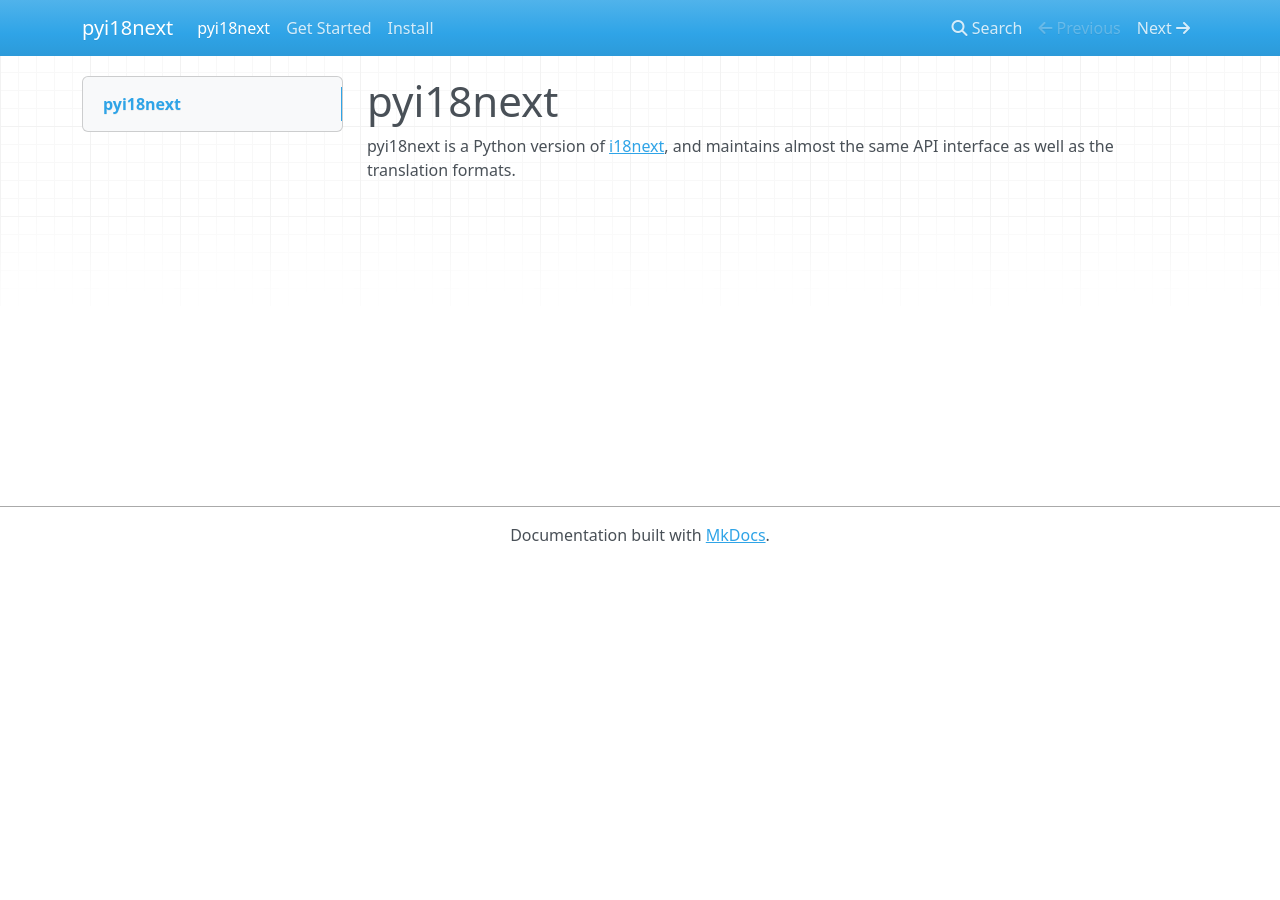
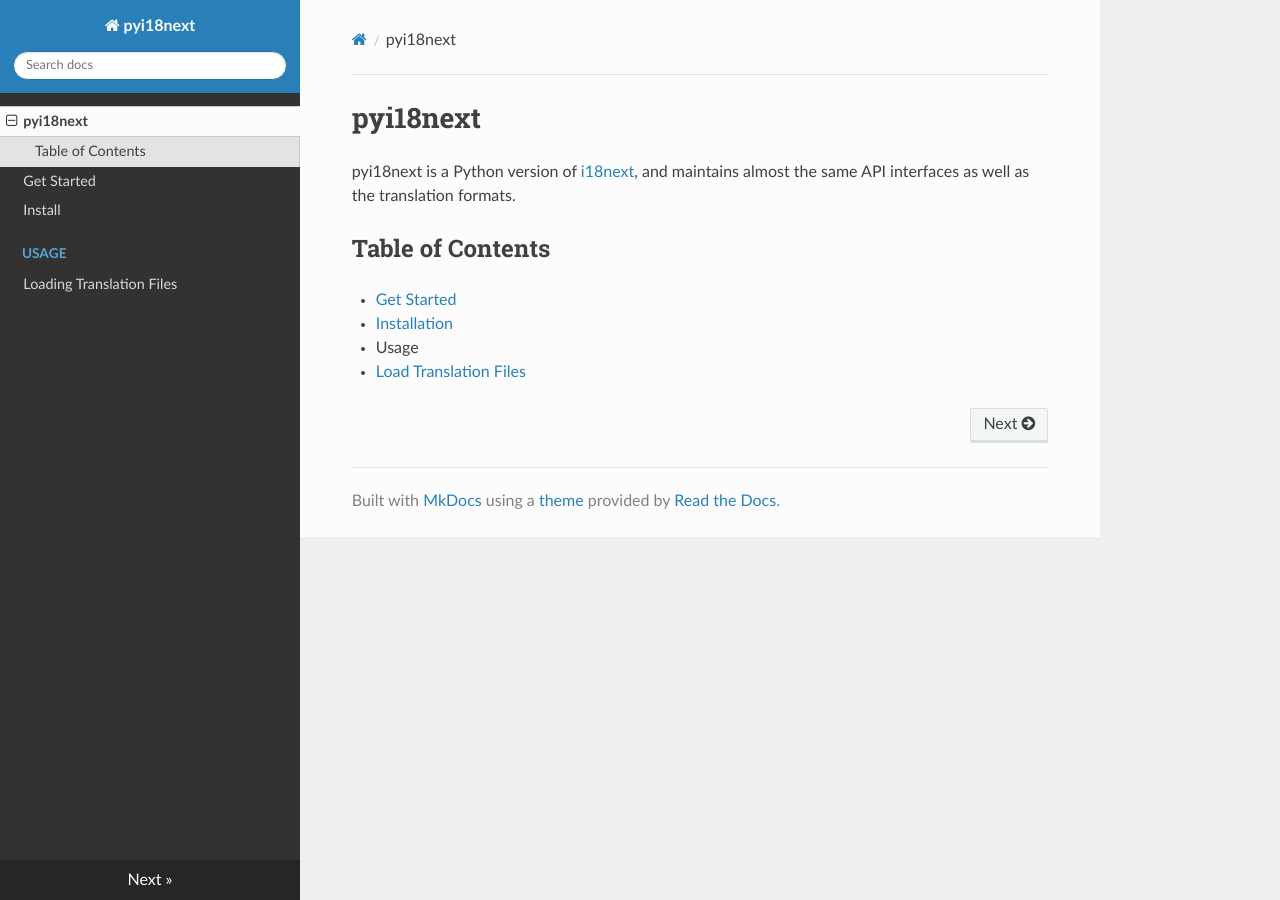
Before and after one commit to gzttech/pyi18next, an MkDocs documentation site: the page built from docs/index.md, in a window 1280 px wide. Built offline with MkDocs 1.6.1, drawn with Linux system fonts in a browser that asks for light colours; nearby versions of some CDN libraries.

Commit message:
update docs

```diff
--- a/docs/index.md
+++ b/docs/index.md
@@ -1,3 +1,10 @@
 # pyi18next
 
-pyi18next is a Python version of [i18next](https://github.com/i18next/i18next), and maintains almost the same API interface as well as the translation formats.
+pyi18next is a Python version of [i18next](https://github.com/i18next/i18next), and maintains almost the same API interfaces as well as the translation formats.
+
+## Table of Contents
+
+- [Get Started](/get-started/)
+- [Installation](/install/)
+- Usage
+  - [Load Translation Files](/usage/load/)
--- a/mkdocs.yml
+++ b/mkdocs.yml
@@ -1 +1,3 @@
 site_name: pyi18next
+theme:
+  name: readthedocs
```
Also changed, not shown: docs/get-started.md (+2 -0 lines), docs/install.md (+1 -1 lines), docs/usage/load.md (added, +28 -0 lines).
